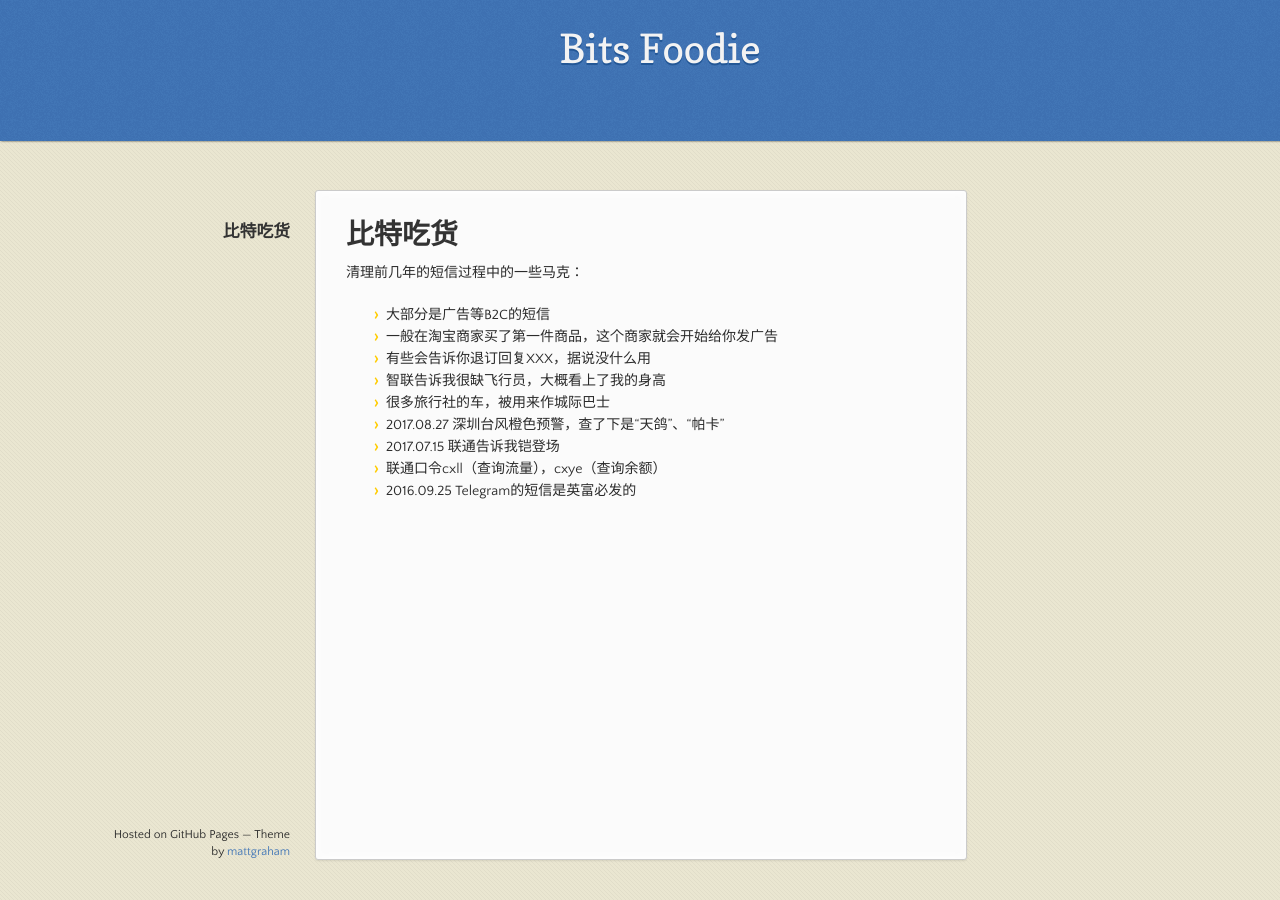
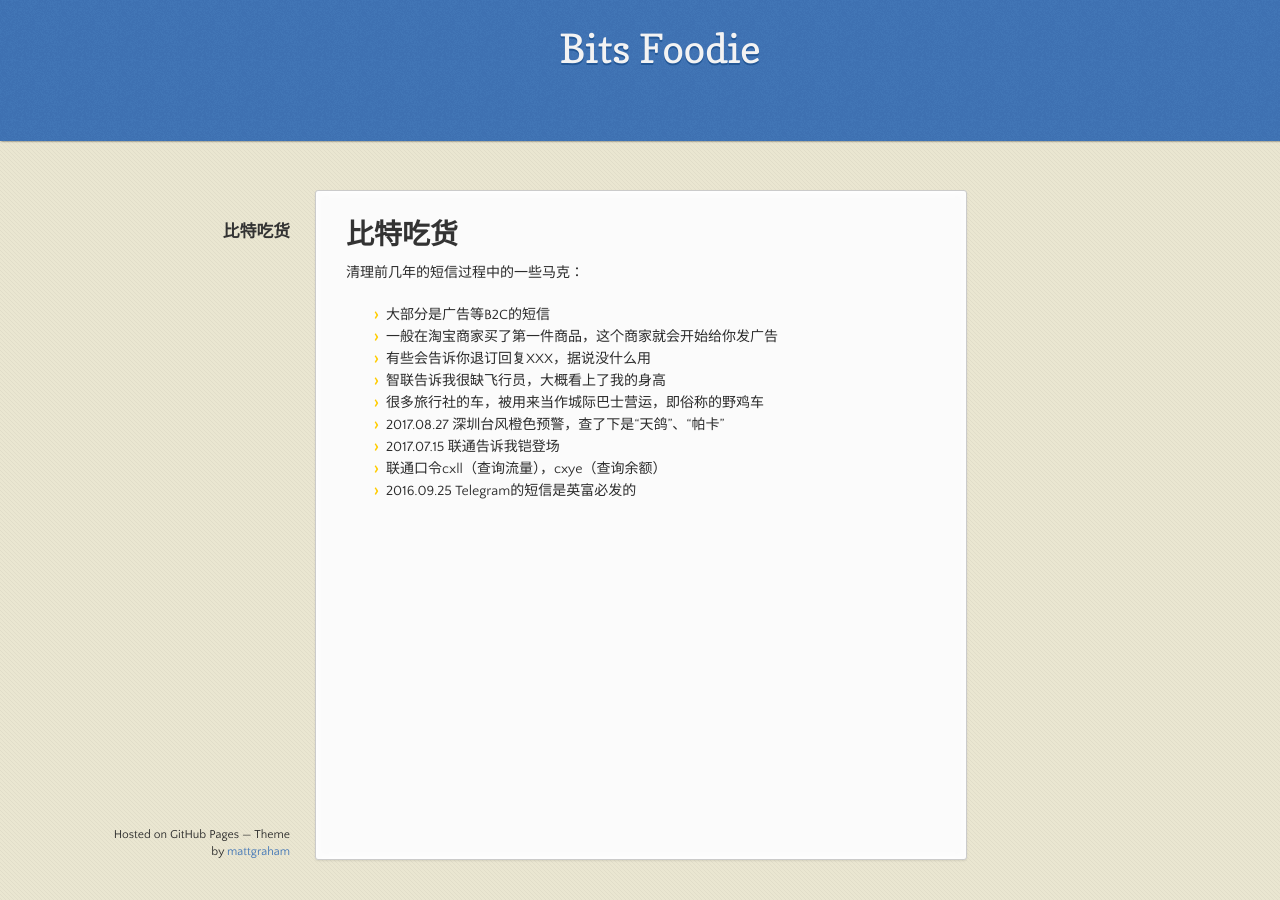
Before and after one commit to lvv9/lvv9.github.io, a Jekyll site: the page built from _posts/2019-04-20-bits-foodie.md, in a window 1280 px wide. Built offline with Jekyll 4.4.1, drawn with Linux system fonts in a browser that asks for light colours; our own code applies the rules of GitHub Pages for plain Markdown files; comment, search, counter and statistics services are not loaded; the repository's description, which GitHub fills in, is left out.

Commit message:
Update 2019-04-20-bits-foodie.md

```diff
--- a/_posts/2019-04-20-bits-foodie.md
+++ b/_posts/2019-04-20-bits-foodie.md
@@ -6,7 +6,7 @@
 - 一般在淘宝商家买了第一件商品，这个商家就会开始给你发广告
 - 有些会告诉你退订回复XXX，据说没什么用
 - 智联告诉我很缺飞行员，大概看上了我的身高
-- 很多旅行社的车，被用来作城际巴士
+- 很多旅行社的车，被用来当作城际巴士营运，即俗称的野鸡车
 - 2017.08.27 深圳台风橙色预警，查了下是“天鸽”、“帕卡”
 - 2017.07.15 联通告诉我铠登场
 - 联通口令cxll（查询流量），cxye（查询余额）
```
